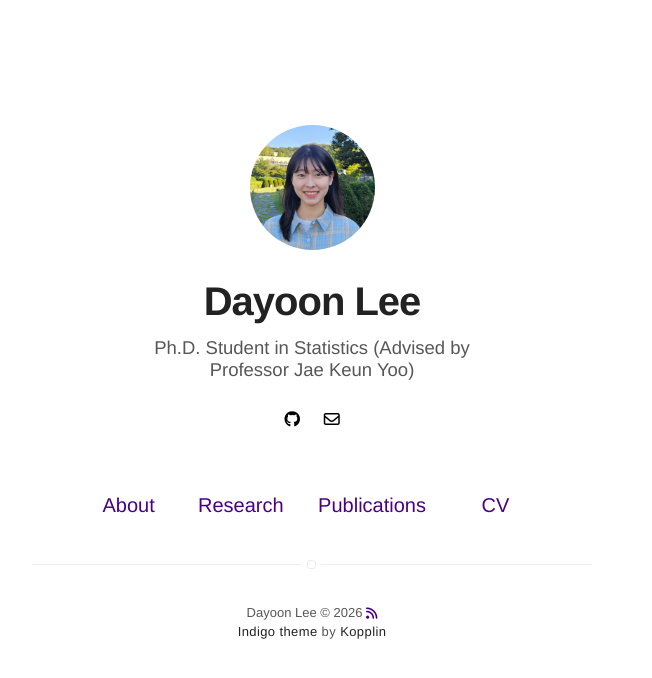
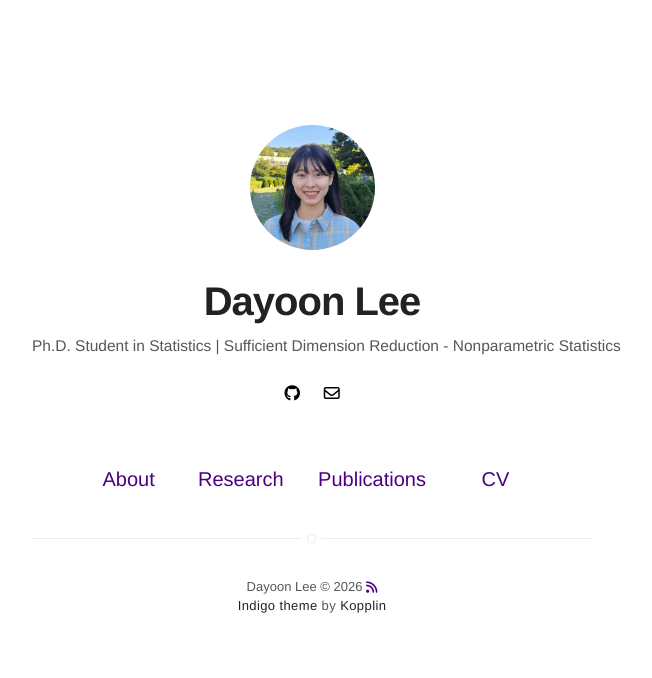
Before and after one commit to Dayoon-Lee52/Dayoon-Lee52.github.io, a Jekyll site: the page built from index.html, in a window 1280 px wide. Shown: the top 678 px of the page, without its empty margins (328-980 px from the left). Built offline with Jekyll 4.4.1, drawn with Linux system fonts in a browser that asks for light colours; nearby versions of some CDN libraries.

Commit message:
page bio

```diff
--- a/_config.yml
+++ b/_config.yml
@@ -1,7 +1,6 @@
 # main text of home
 title: Dayoon Lee
-bio: Ph.D. Student in Statistics (Advised by Professor Jae Keun Yoo)
-res: Sufficient Dimension Reduction · Nonparametric Statistics
+bio: "Ph.D. Student in Statistics | Sufficient Dimension Reduction - Nonparametric Statistics"
 
 # twitter summary info
 description: Ph.D. Student in Statistics studying sufficient dimension reduction and nonparametric statistics
--- a/_includes/author.html
+++ b/_includes/author.html
@@ -10,7 +10,6 @@
     <div class="toright">
         <h4 class="name">{{ site.authors[page.author].name }}</h4>
         <p class="bio">{{ site.authors[page.author].bio }}</p>
-        <p class="res">{{ site.authors[page.author].res }}</p>
 
         <div class="share">
             <!-- Note: Only use three share links if your site width is set to large -->
--- a/_sass/components/header.sass
+++ b/_sass/components/header.sass
@@ -22,12 +22,13 @@
         margin: 0 0 13px
 
     > .description
-        font-size: 1.85rem
+        font-size: 1.55rem
         font-weight: $thin-font
         font-style: normal
         color: $gama
-        width: 70%
+        width: 100%
         margin: 0 auto 30px
+        white-space: nowrap
 
         // if you put some links in your bio. ;)
         a
```
Also changed, not shown: _layouts/default.html (+0 -1 lines).
